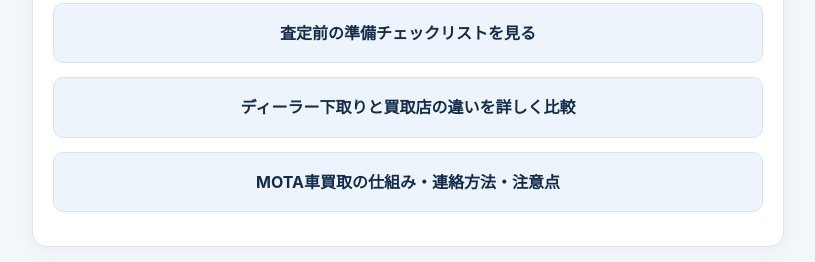
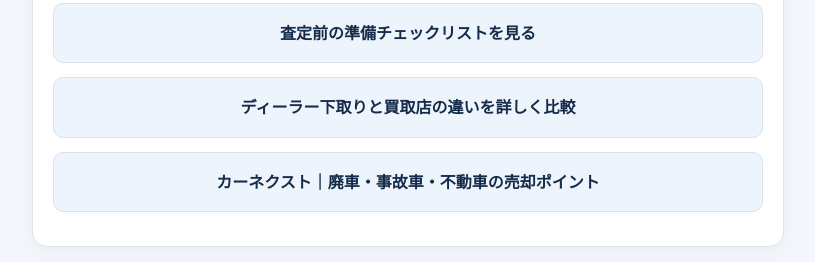
Before and after one commit to carlifelab/2nd-, a plain HTML site: page kuruma-uru-dokoga-ii.html in a window 1280 px wide. Shown: the part 2382-2644 px from the top of the page, without its empty margins (232-1047 px from the left). Drawn offline with Linux system fonts and the light colour scheme.

Commit message:
Switch MOTA links to CarNext

```diff
--- a/kuruma-uru-dokoga-ii.html
+++ b/kuruma-uru-dokoga-ii.html
@@ -76,7 +76,7 @@ h2{font-size:20px;line-height:1.5;margin:0 0 12px;color:var(--navy)}h3{font-size
 <a class="cta green" href="./car-satei-simulation.html">登録なしで車査定の相場を調べる方法</a>
 <a class="cta light" href="./sell-preparation.html">査定前の準備チェックリストを見る</a>
 <a class="cta light" href="./shitadori-hikaku.html">ディーラー下取りと買取店の違いを詳しく比較</a>
-<a class="cta light" href="./mota-kaitori.html">MOTA車買取の仕組み・連絡方法・注意点</a>
+<a class="cta light" href="./carnext-kaitori.html">カーネクスト｜廃車・事故車・不動車の売却ポイント</a>
 </section>
 <section class="card">
 <h2>よくある質問</h2>
```
